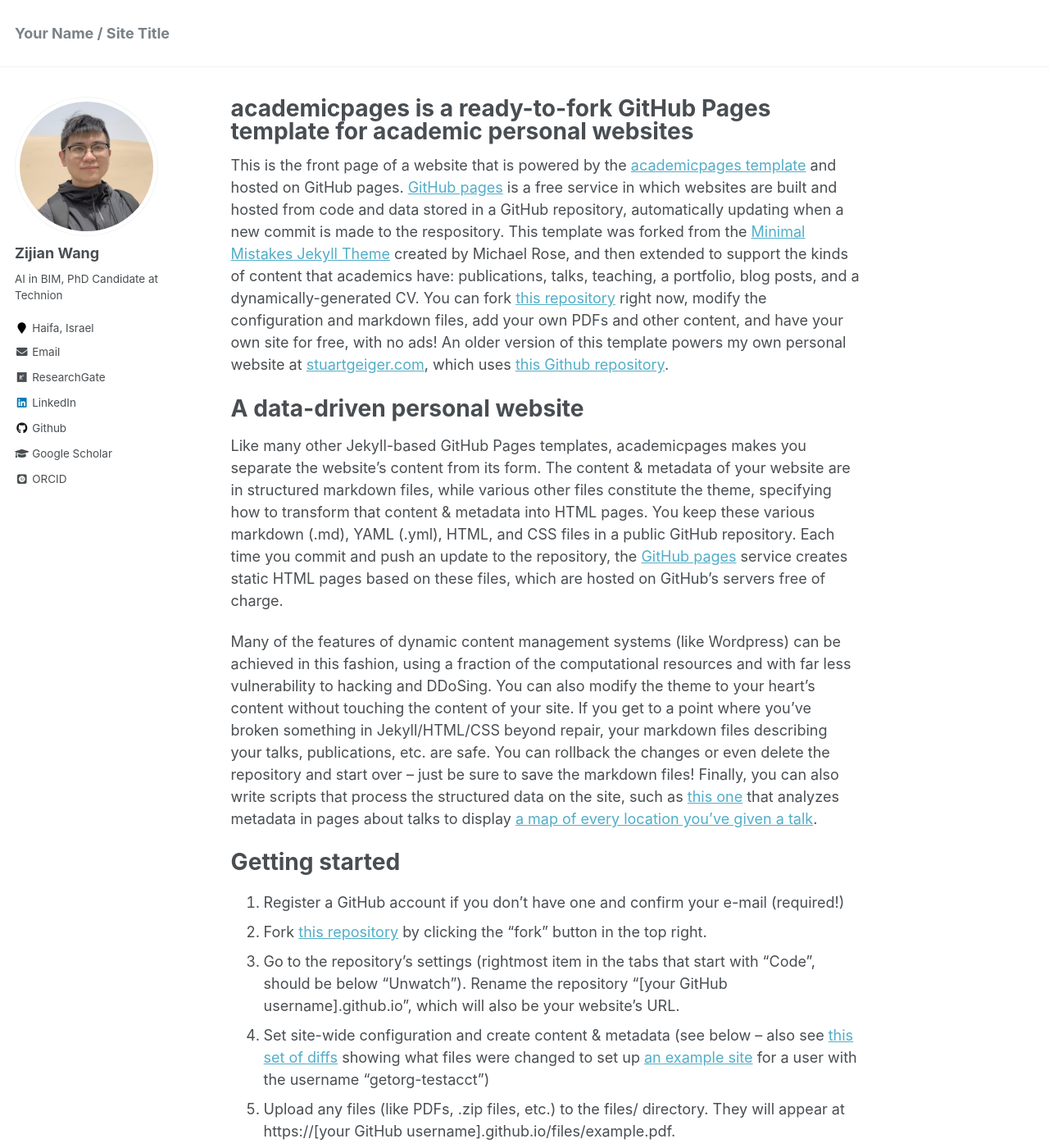
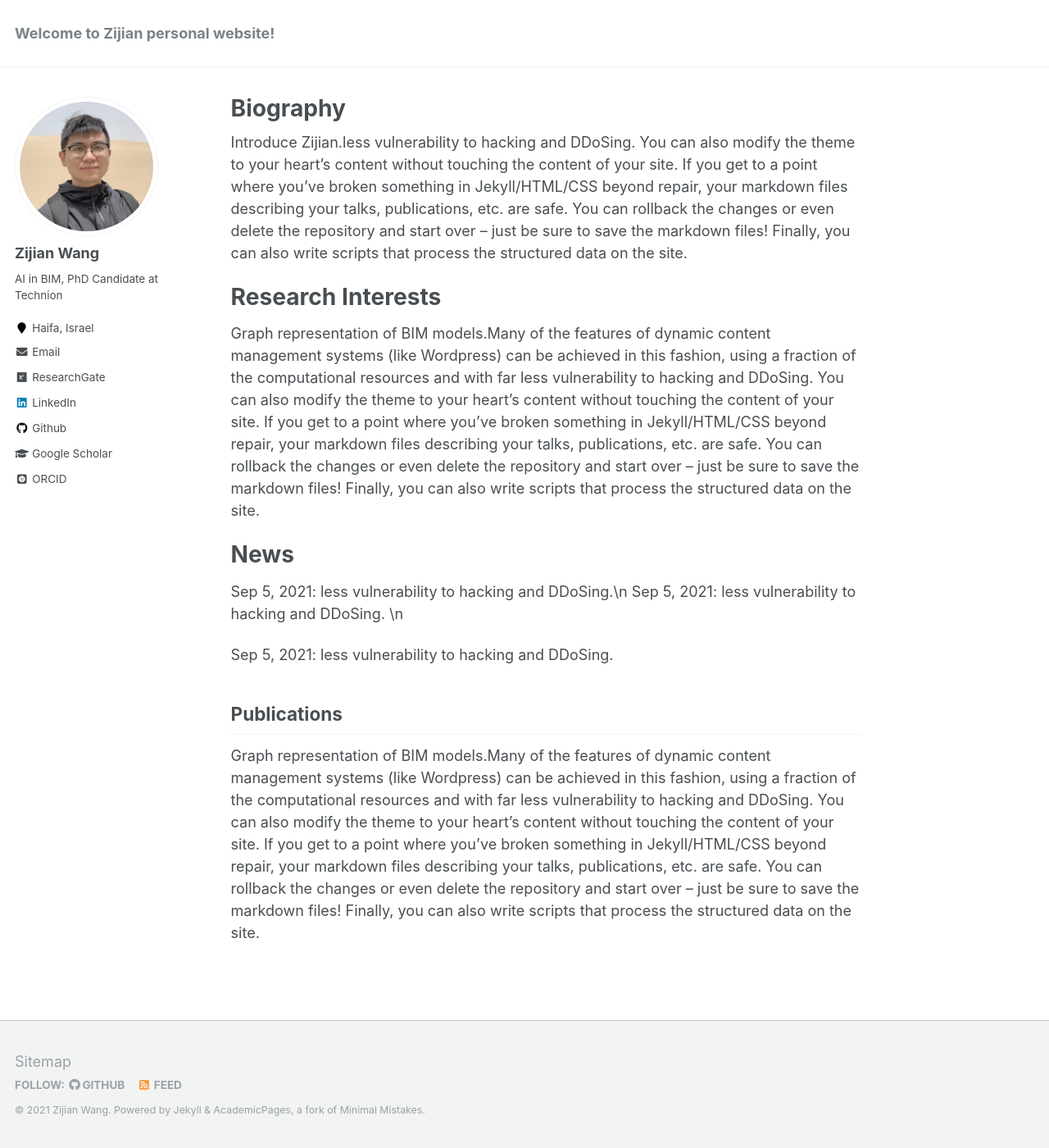
Before and after one commit to ZijianWang-ZW/zijianwang-zw.github.io, a Jekyll site: the page built from _pages/about.md, in a window 1280 px wide and 1400 px high. Shown: the whole window at 82% size. Built offline with Jekyll 4.4.1, drawn with Linux system fonts in a browser that asks for light colours; some web fonts are replaced; some of the changed text lies outside the part shown.

Commit message:
modify a little

```diff
--- a/_config.yml
+++ b/_config.yml
@@ -7,7 +7,7 @@
 
 # Site Settings
 locale                   : "en-US"
-title                    : "Your Name / Site Title"
+title                    : "Welcome to Zijian personal website!"
 title_separator          : "-"
 name                     : &name "Zijian Wang"
 description              : &description "personal website"
@@ -96,7 +96,7 @@ author:
   flickr           :
   facebook         :
   foursquare       :
-  github           : "https://github.com/ZijianWang1995"
+  github           : "ZijianWang1995"
   google_plus      :
   keybase          :
   instagram        :
--- a/_pages/about.md
+++ b/_pages/about.md
@@ -1,6 +1,6 @@
 ---
 permalink: /
-title: "academicpages is a ready-to-fork GitHub Pages template for academic personal websites"
+title: "Biography"
 excerpt: "About me"
 author_profile: true
 redirect_from:
@@ -8,43 +8,23 @@ redirect_from:
   - /about.html
 ---
 
-This is the front page of a website that is powered by the [academicpages template](https://github.com/academicpages/academicpages.github.io) and hosted on GitHub pages. [GitHub pages](https://pages.github.com) is a free service in which websites are built and hosted from code and data stored in a GitHub repository, automatically updating when a new commit is made to the respository. This template was forked from the [Minimal Mistakes Jekyll Theme](https://mmistakes.github.io/minimal-mistakes/) created by Michael Rose, and then extended to support the kinds of content that academics have: publications, talks, teaching, a portfolio, blog posts, and a dynamically-generated CV. You can fork [this repository](https://github.com/academicpages/academicpages.github.io) right now, modify the configuration and markdown files, add your own PDFs and other content, and have your own site for free, with no ads! An older version of this template powers my own personal website at [stuartgeiger.com](http://stuartgeiger.com), which uses [this Github repository](https://github.com/staeiou/staeiou.github.io).
+Introduce Zijian.less vulnerability to hacking and DDoSing. You can also modify the theme to your heart's content without touching the content of your site. If you get to a point where you've broken something in Jekyll/HTML/CSS beyond repair, your markdown files describing your talks, publications, etc. are safe. You can rollback the changes or even delete the repository and start over -- just be sure to save the markdown files! Finally, you can also write scripts that process the structured data on the site.
 
-A data-driven personal website
+
+Research Interests
 ======
-Like many other Jekyll-based GitHub Pages templates, academicpages makes you separate the website's content from its form. The content & metadata of your website are in structured markdown files, while various other files constitute the theme, specifying how to transform that content & metadata into HTML pages. You keep these various markdown (.md), YAML (.yml), HTML, and CSS files in a public GitHub repository. Each time you commit and push an update to the repository, the [GitHub pages](https://pages.github.com/) service creates static HTML pages based on these files, which are hosted on GitHub's servers free of charge.
+Graph representation of BIM models.Many of the features of dynamic content management systems (like Wordpress) can be achieved in this fashion, using a fraction of the computational resources and with far less vulnerability to hacking and DDoSing. You can also modify the theme to your heart's content without touching the content of your site. If you get to a point where you've broken something in Jekyll/HTML/CSS beyond repair, your markdown files describing your talks, publications, etc. are safe. You can rollback the changes or even delete the repository and start over -- just be sure to save the markdown files! Finally, you can also write scripts that process the structured data on the site.
 
-Many of the features of dynamic content management systems (like Wordpress) can be achieved in this fashion, using a fraction of the computational resources and with far less vulnerability to hacking and DDoSing. You can also modify the theme to your heart's content without touching the content of your site. If you get to a point where you've broken something in Jekyll/HTML/CSS beyond repair, your markdown files describing your talks, publications, etc. are safe. You can rollback the changes or even delete the repository and start over -- just be sure to save the markdown files! Finally, you can also write scripts that process the structured data on the site, such as [this one](https://github.com/academicpages/academicpages.github.io/blob/master/talkmap.ipynb) that analyzes metadata in pages about talks to display [a map of every location you've given a talk](https://academicpages.github.io/talkmap.html).
+News
+======
+Sep 5, 2021: less vulnerability to hacking and DDoSing.\n
+Sep 5, 2021: less vulnerability to hacking and DDoSing. \n
 
-Getting started
-======
-1. Register a GitHub account if you don't have one and confirm your e-mail (required!)
-1. Fork [this repository](https://github.com/academicpages/academicpages.github.io) by clicking the "fork" button in the top right.
-1. Go to the repository's settings (rightmost item in the tabs that start with "Code", should be below "Unwatch"). Rename the repository "[your GitHub username].github.io", which will also be your website's URL.
-1. Set site-wide configuration and create content & metadata (see below -- also see [this set of diffs](http://archive.is/3TPas) showing what files were changed to set up [an example site](https://getorg-testacct.github.io) for a user with the username "getorg-testacct")
-1. Upload any files (like PDFs, .zip files, etc.) to the files/ directory. They will appear at https://[your GitHub username].github.io/files/example.pdf.
-1. Check status by going to the repository settings, in the "GitHub pages" section
+Sep 5, 2021: less vulnerability to hacking and DDoSing.
 
-Site-wide configuration
+
+
+
+Publications
 ------
-The main configuration file for the site is in the base directory in [_config.yml](https://github.com/academicpages/academicpages.github.io/blob/master/_config.yml), which defines the content in the sidebars and other site-wide features. You will need to replace the default variables with ones about yourself and your site's github repository. The configuration file for the top menu is in [_data/navigation.yml](https://github.com/academicpages/academicpages.github.io/blob/master/_data/navigation.yml). For example, if you don't have a portfolio or blog posts, you can remove those items from that navigation.yml file to remove them from the header.
-
-Create content & metadata
-------
-For site content, there is one markdown file for each type of content, which are stored in directories like _publications, _talks, _posts, _teaching, or _pages. For example, each talk is a markdown file in the [_talks directory](https://github.com/academicpages/academicpages.github.io/tree/master/_talks). At the top of each markdown file is structured data in YAML about the talk, which the theme will parse to do lots of cool stuff. The same structured data about a talk is used to generate the list of talks on the [Talks page](https://academicpages.github.io/talks), each [individual page](https://academicpages.github.io/talks/2012-03-01-talk-1) for specific talks, the talks section for the [CV page](https://academicpages.github.io/cv), and the [map of places you've given a talk](https://academicpages.github.io/talkmap.html) (if you run this [python file](https://github.com/academicpages/academicpages.github.io/blob/master/talkmap.py) or [Jupyter notebook](https://github.com/academicpages/academicpages.github.io/blob/master/talkmap.ipynb), which creates the HTML for the map based on the contents of the _talks directory).
-
-**Markdown generator**
-
-I have also created [a set of Jupyter notebooks](https://github.com/academicpages/academicpages.github.io/tree/master/markdown_generator
-) that converts a CSV containing structured data about talks or presentations into individual markdown files that will be properly formatted for the academicpages template. The sample CSVs in that directory are the ones I used to create my own personal website at stuartgeiger.com. My usual workflow is that I keep a spreadsheet of my publications and talks, then run the code in these notebooks to generate the markdown files, then commit and push them to the GitHub repository.
-
-How to edit your site's GitHub repository
-------
-Many people use a git client to create files on their local computer and then push them to GitHub's servers. If you are not familiar with git, you can directly edit these configuration and markdown files directly in the github.com interface. Navigate to a file (like [this one](https://github.com/academicpages/academicpages.github.io/blob/master/_talks/2012-03-01-talk-1.md) and click the pencil icon in the top right of the content preview (to the right of the "Raw | Blame | History" buttons). You can delete a file by clicking the trashcan icon to the right of the pencil icon. You can also create new files or upload files by navigating to a directory and clicking the "Create new file" or "Upload files" buttons.
-
-Example: editing a markdown file for a talk
-![Editing a markdown file for a talk](/images/editing-talk.png)
-
-For more info
-------
-More info about configuring academicpages can be found in [the guide](https://academicpages.github.io/markdown/). The [guides for the Minimal Mistakes theme](https://mmistakes.github.io/minimal-mistakes/docs/configuration/) (which this theme was forked from) might also be helpful.
+Graph representation of BIM models.Many of the features of dynamic content management systems (like Wordpress) can be achieved in this fashion, using a fraction of the computational resources and with far less vulnerability to hacking and DDoSing. You can also modify the theme to your heart's content without touching the content of your site. If you get to a point where you've broken something in Jekyll/HTML/CSS beyond repair, your markdown files describing your talks, publications, etc. are safe. You can rollback the changes or even delete the repository and start over -- just be sure to save the markdown files! Finally, you can also write scripts that process the structured data on the site.
```
